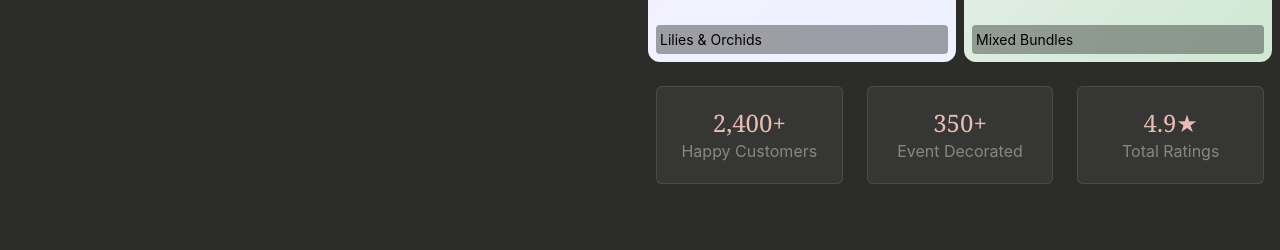
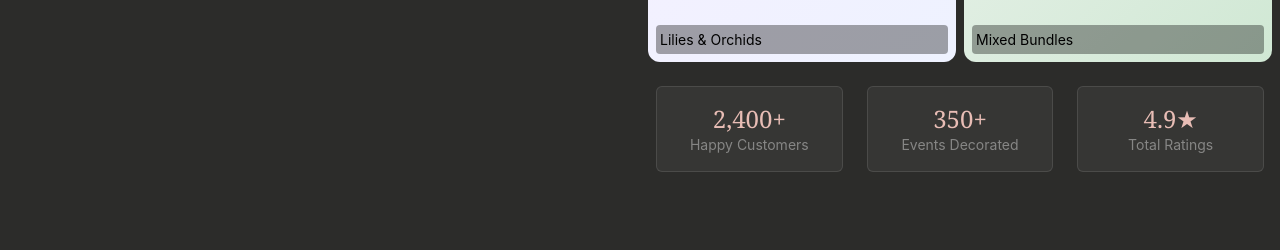
Before and after one commit to KinCode36/ModifiedFlowerWebUser, a React (Vite) app: page / in a window 1280 px wide. Shown: the part 682-932 px from the top of the page. Built offline with nearby package versions, Linux system fonts and the light colour scheme.

Commit message:
change section1 rightbottom

```diff
--- a/src/Components/Pages/OpeningPage/Section1/RightContentBottom.jsx
+++ b/src/Components/Pages/OpeningPage/Section1/RightContentBottom.jsx
@@ -2,24 +2,38 @@ import React from 'react'
 
 const RightContentBottom = () => {
   return (
-    <div className='p-2 sm:p-4 grid grid-cols-1 sm:grid-cols-3 gap-2 sm:gap-4 lg:gap-6'>
-        {/* Box1 */}
-        <div className='border-[#ffffff1a] bg-[#ffffff0d] border rounded-[6px] py-5 px-4'>
-            <h1 className='font-serif text-[#E8BDB5] flex justify-center items-center text-2xl font-light'>2,400+</h1>
-            <p className='flex justify-center items-center text-[#FFFFFF66]'>Happy Customers</p>
-        </div>
+    <div className="p-2 sm:p-4 grid grid-cols-3 gap-2 sm:gap-4 lg:gap-6">
 
-        {/* Box2 */}
-         <div className='border-[#ffffff1a] bg-[#ffffff0d] border rounded-[6px] py-5 px-4'>
-            <h1 className='font-serif text-[#E8BDB5] flex justify-center items-center text-2xl font-light'>350+</h1>
-            <p className='flex justify-center items-center text-[#FFFFFF66]'>Event Decorated</p>
-        </div>
+      {/* Box 1 */}
+      <div className="border-[#ffffff1a] bg-[#ffffff0d] border rounded-[6px] py-2 px-1 sm:py-4 sm:px-2 lg:px-4">
+        <h1 className="font-serif text-[#E8BDB5] flex justify-center items-center text-sm sm:text-lg lg:text-2xl font-light">
+          2,400+
+        </h1>
+        <p className="flex justify-center items-center text-[#FFFFFF66] text-[8px] sm:text-[10px] lg:text-sm text-center">
+          Happy Customers
+        </p>
+      </div>
 
-        {/* Box3 */}
-         <div className='border-[#ffffff1a] bg-[#ffffff0d] border rounded-[6px] py-5 px-4'>
-            <h1 className='font-serif text-[#E8BDB5] flex justify-center items-center text-2xl font-light'>4.9★</h1>
-            <p className='flex justify-center items-center text-[#FFFFFF66]'>Total Ratings</p>
-        </div>
+      {/* Box 2 */}
+      <div className="border-[#ffffff1a] bg-[#ffffff0d] border rounded-[6px] py-2 px-1 sm:py-4 sm:px-2 lg:px-4">
+        <h1 className="font-serif text-[#E8BDB5] flex justify-center items-center text-sm sm:text-lg lg:text-2xl font-light">
+          350+
+        </h1>
+        <p className="flex justify-center items-center text-[#FFFFFF66] text-[8px] sm:text-[10px] lg:text-sm text-center">
+          Events Decorated
+        </p>
+      </div>
+
+      {/* Box 3 */}
+      <div className="border-[#ffffff1a] bg-[#ffffff0d] border rounded-[6px] py-2 px-1 sm:py-4 sm:px-2 lg:px-4">
+        <h1 className="font-serif text-[#E8BDB5] flex justify-center items-center text-sm sm:text-lg lg:text-2xl font-light">
+          4.9★
+        </h1>
+        <p className="flex justify-center items-center text-[#FFFFFF66] text-[8px] sm:text-[10px] lg:text-sm text-center">
+          Total Ratings
+        </p>
+      </div>
+
     </div>
   )
 }
```
